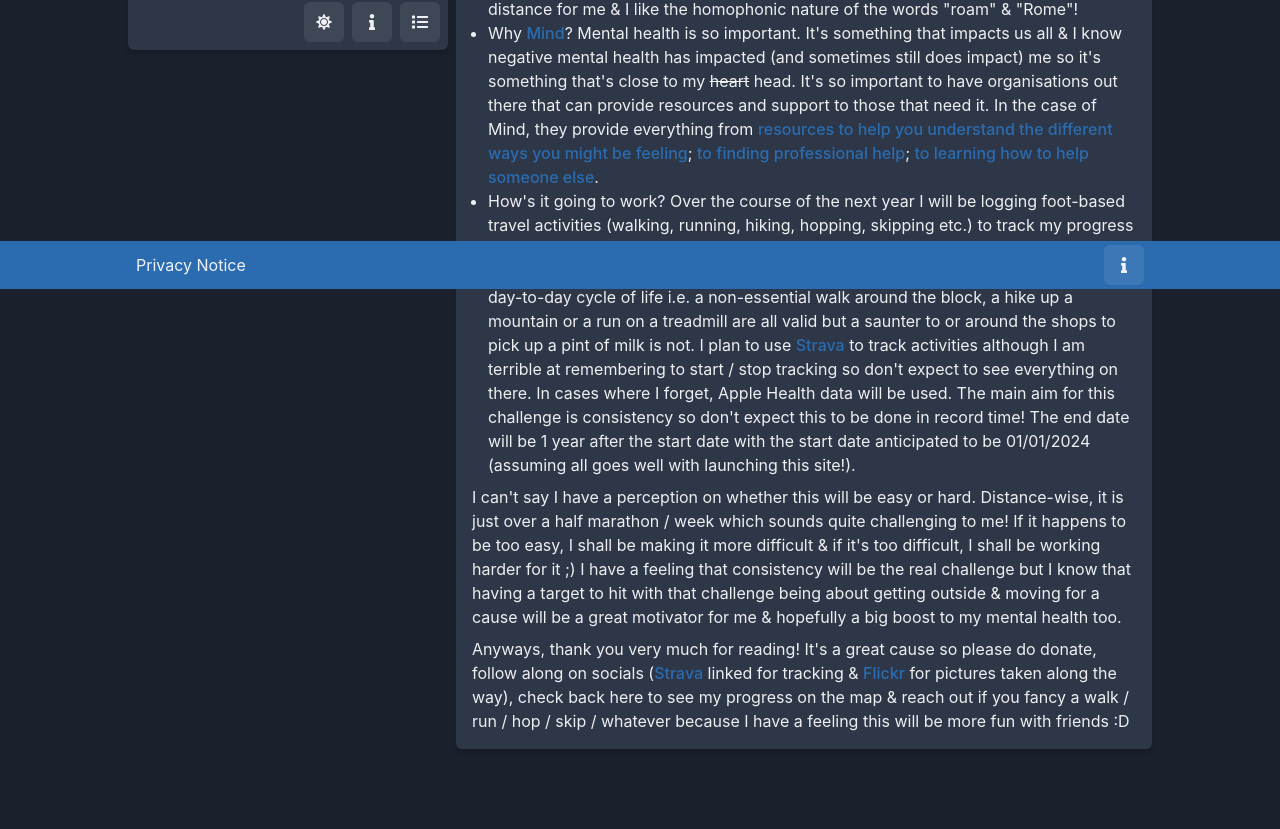
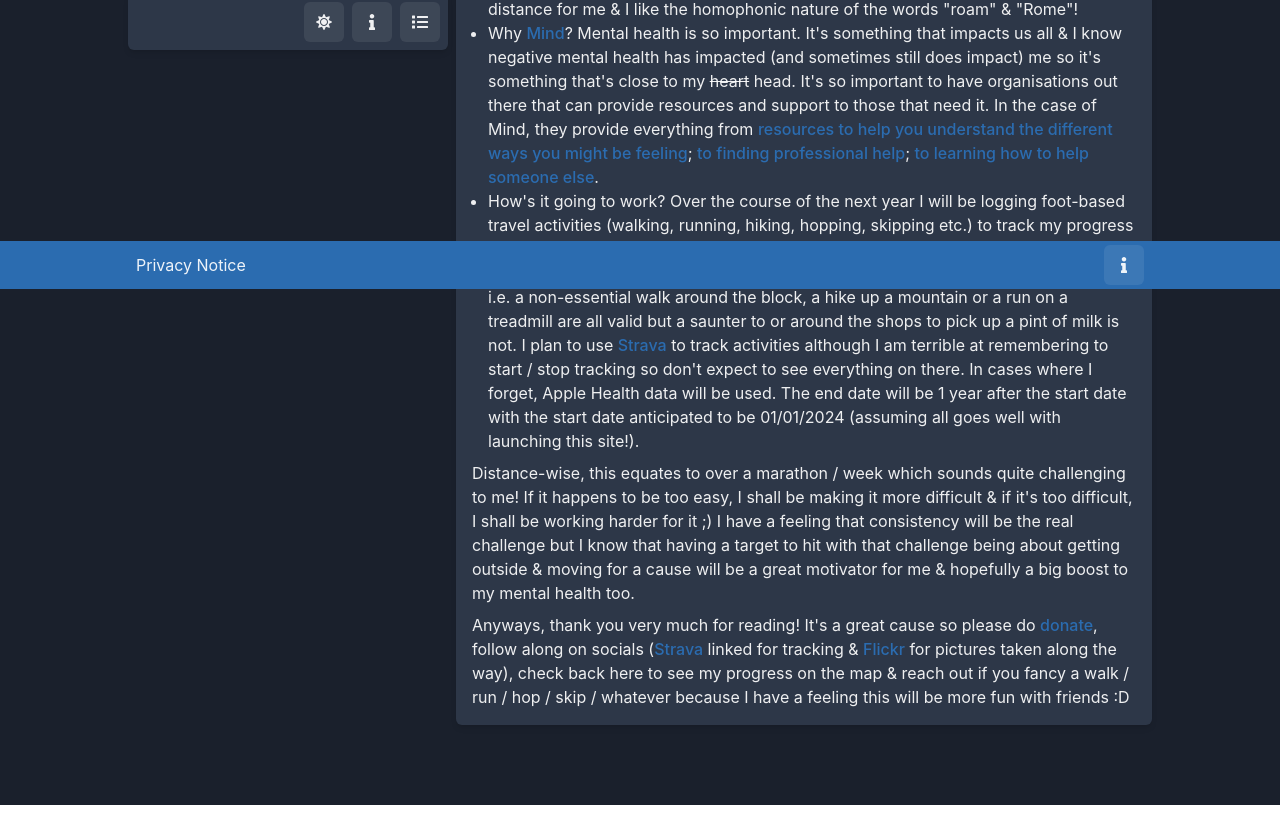
Before and after one commit to abayleypublic/activity_tracker_charity, a React (Vite) app: page / in a window 1280 px wide. Shown: the part 511-1340 px from the top of the page. After the commit the page ends 1316 px from the top, so only its background shows below. Built offline with nearby package versions, Linux system fonts and the light colour scheme; no server answers.

Commit message:
Update text

```diff
--- a/src/components/profile/index.tsx
+++ b/src/components/profile/index.tsx
@@ -94,8 +94,8 @@
                 <Text as={'p'}>
                     Hello and welcome to my foolish endeavour! Over the course
                     of the next year I will be travelling the distance from
-                    Buckingham Palace to the Colosseum in Rome by foot to raise
-                    money for{' '}
+                    Buckingham Palace to the Colosseum in Rome and back again by
+                    foot to raise money for{' '}
                     <Link
                         isExternal
                         href={'https://www.mind.org.uk/'}
@@ -168,14 +168,13 @@
                         How's it going to work? Over the course of the next year
                         I will be logging foot-based travel activities (walking,
                         running, hiking, hopping, skipping etc.) to track my
-                        progress along a route as the crow would fly between the
-                        locations listed above. I will only be logging dedicated
-                        activities, by which I mean things that are not part of
-                        the essential day-to-day cycle of life i.e. a
-                        non-essential walk around the block, a hike up a
-                        mountain or a run on a treadmill are all valid but a
-                        saunter to or around the shops to pick up a pint of milk
-                        is not. I plan to use{' '}
+                        progress along a route as the crow would fly to & from
+                        the locations listed above. I will only be logging
+                        dedicated activities, by which I mean things that are
+                        not part of everyday life i.e. a non-essential walk
+                        around the block, a hike up a mountain or a run on a
+                        treadmill are all valid but a saunter to or around the
+                        shops to pick up a pint of milk is not. I plan to use{' '}
                         <Link
                             isExternal
                             href={'https://www.strava.com/athletes/108989575'}
@@ -186,21 +185,18 @@
                         to track activities although I am terrible at
                         remembering to start / stop tracking so don't expect to
                         see everything on there. In cases where I forget, Apple
-                        Health data will be used. The main aim for this
-                        challenge is consistency so don't expect this to be done
-                        in record time! The end date will be 1 year after the
-                        start date with the start date anticipated to be
-                        01/01/2024 (assuming all goes well with launching this
-                        site!).
+                        Health data will be used. The end date will be 1 year
+                        after the start date with the start date anticipated to
+                        be 01/01/2024 (assuming all goes well with launching
+                        this site!).
                     </ListItem>
                 </UnorderedList>
 
                 <Text>
-                    I can't say I have a perception on whether this will be easy
-                    or hard. Distance-wise, it is just over a half marathon /
-                    week which sounds quite challenging to me! If it happens to
-                    be too easy, I shall be making it more difficult & if it's
-                    too difficult, I shall be working harder for it ;) I have a
+                    Distance-wise, this equates to over a marathon / week which
+                    sounds quite challenging to me! If it happens to be too
+                    easy, I shall be making it more difficult & if it's too
+                    difficult, I shall be working harder for it ;) I have a
                     feeling that consistency will be the real challenge but I
                     know that having a target to hit with that challenge being
                     about getting outside & moving for a cause will be a great
@@ -210,7 +206,15 @@
 
                 <Text>
                     Anyways, thank you very much for reading! It's a great cause
-                    so please do donate, follow along on socials (
+                    so please do{' '}
+                    <Link
+                        href={'https://google.com'}
+                        isExternal
+                        color={linkColour}
+                    >
+                        donate
+                    </Link>
+                    , follow along on socials (
                     <Link
                         isExternal
                         href={'https://www.strava.com/athletes/108989575'}
```
